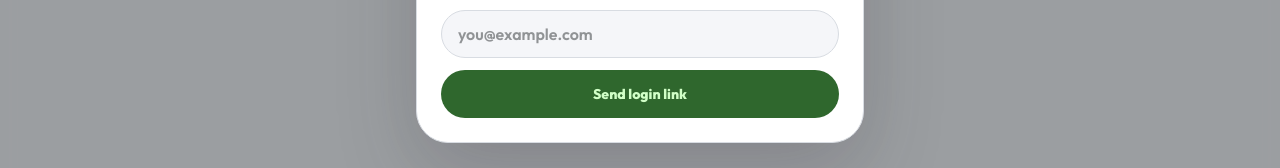
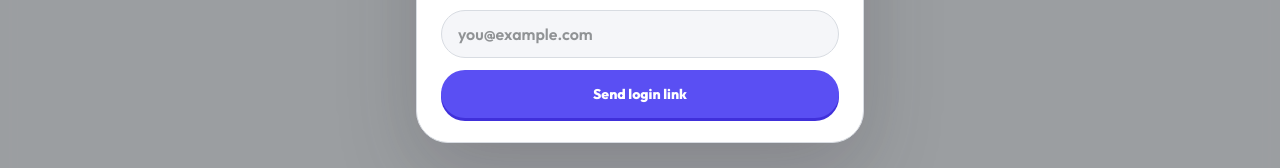
Before and after one commit to cseaver98/verble, a Next.js app in the folder apps/web/: page /account in a window 1280 px wide. Both pictures are taken after a click on the button "Create or log in". Shown: the part 518-686 px from the top of the page. Built offline with nearby package versions, Linux system fonts and the light colour scheme; no server answers.

Commit message:
Use Verble purple for login link button

```diff
--- a/apps/web/app/components/AuthDialog.tsx
+++ b/apps/web/app/components/AuthDialog.tsx
@@ -194,7 +194,7 @@ export default function AuthDialog({
           <button
             type="submit"
             disabled={loadingProvider !== null}
-            className="font-headline h-12 cursor-pointer rounded-full bg-[#2f672d] px-4 text-sm font-extrabold text-[#d1ffc7] transition hover:bg-[#225b22] disabled:cursor-wait disabled:opacity-70"
+            className="font-headline h-12 cursor-pointer rounded-full bg-[#5a4ff3] px-4 text-sm font-extrabold text-white shadow-[0_3px_0_#4030da] transition hover:bg-[#4030da] hover:shadow-[0_3px_0_#2d20b0] disabled:cursor-wait disabled:opacity-70"
           >
             {loadingProvider === "email" ? "Sending link..." : "Send login link"}
           </button>
```
